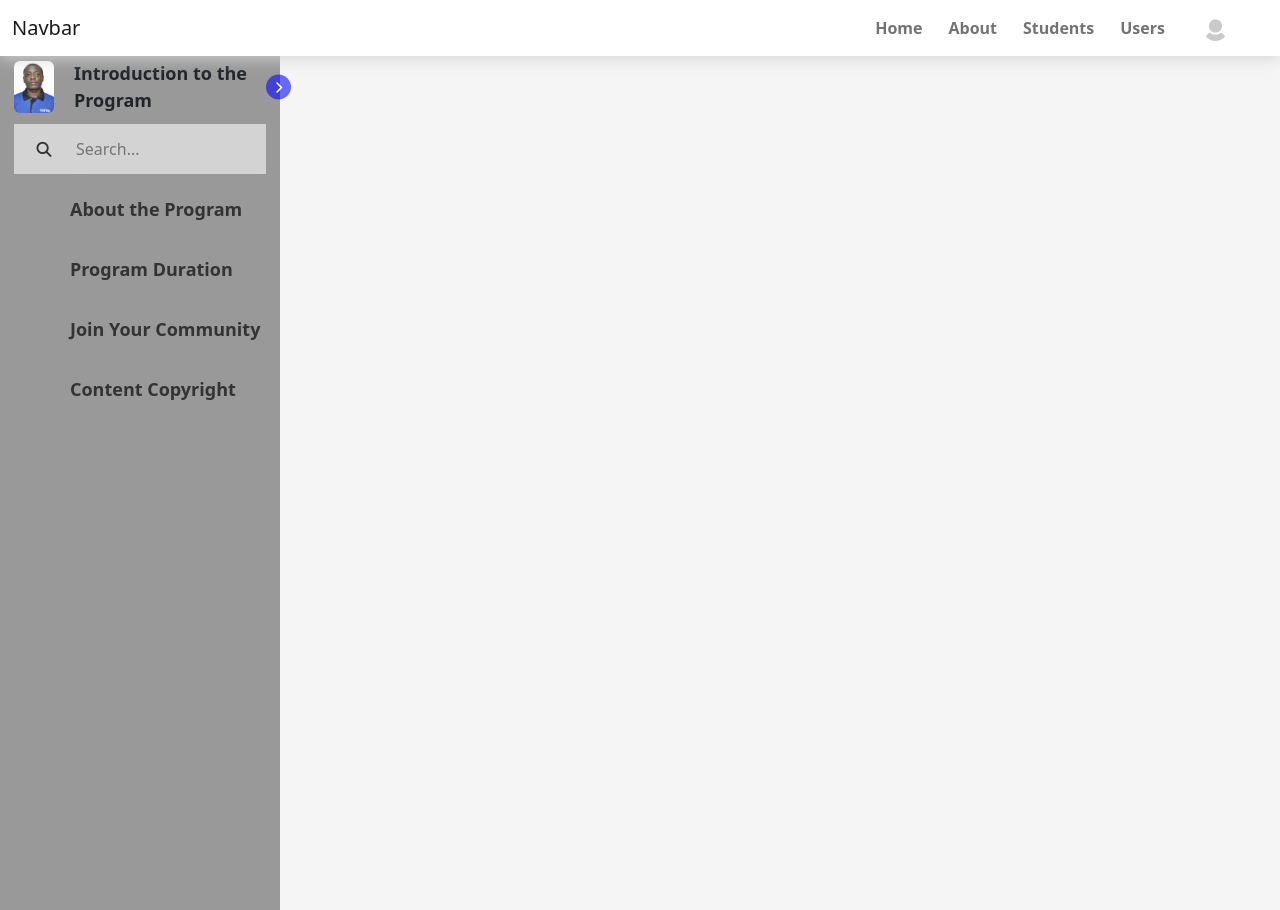
After one commit to Nehemiah60/KnowledgeHub, a Flask app: page /intro-module in a window 1280 px wide. The commit adds this page. Run offline with Flask 3, Linux system fonts and the light colour scheme; the visitor is signed in with stand-in values (Sample User, id 1).

Commit message:
module sidebar navigation

```diff
--- a/app.py
+++ b/app.py
@@ -102,6 +102,12 @@ def course_details():
 
     return render_template('course_details.html', image_file=image_file)
 
+#modules page
+@app.route('/intro-module', methods=['POST', 'GET'])
+def modules():
+    image_file = url_for('static', filename='images/' + current_user.image_file)
+    return render_template('intro-module.html', image_file=image_file)
+
 
 
 #Add student
--- a/static/css/style.css
+++ b/static/css/style.css
@@ -577,15 +577,123 @@ width: 13%;
 
 .accordion {
     max-height: 0;
-    visibility: hidden;
-    transition: max-height 0.3s ease;
-    cursor: pointer;
+    overflow: hidden;
+    transition: max-height 0.5s ease;
+
 }
-
-
 
 .activeAccord .accordion {
     max-height: 400px; /* or any other desired height */
-    visibility: visible;
-    cursor: pointer;
+
 }
+
+/* STYLING THE MODULES SIDEBAR */
+
+/*** REUSABLE CSS FOR THE SIDEBAR****/
+.sidebar .text{
+    font-size: 18px;
+    font-weight: 600;
+}
+
+.sidebar .image{
+    min-width: 60px;
+    display: flex;
+    align-items: center;
+}
+
+.sidebar .image-text img{
+    width: 40px;
+    border-radius: 6px;
+}
+
+.sidebar{
+    position: fixed;
+    top: 50;
+    left: 0;
+    height: 100%;
+    width: 280px;
+    padding: 10px 14px;
+    background: #999;
+
+}
+.sidebar header{
+    position: relative;
+}
+.sidebar header .image-text{
+    display: flex;
+    align-items: center;
+}
+
+header .image-text .header-text{
+    display: flex;
+
+}
+
+.header-text .module-name{
+font-weight: 600;
+}
+
+.sidebar header .toggleDrop{
+position: absolute;
+top: 50%;
+right: -25px;
+transform: translateY(-50%);
+height: 25px;
+width: 25px;
+background-color: rgba(0, 0, 255, 0.575);
+display: flex;
+align-items: center;
+justify-content: center;
+border-radius: 50%;
+color: white;
+font-size: 12px;
+}
+
+.sidebar li{
+    height: 50px;
+    margin-top: 10px;
+    list-style: none;
+    display: flex;
+    align-items: center;
+}
+
+.sidebar li .iconS{
+   font-size: 15px;
+   min-width: 60px;
+   display: flex;
+   align-items: center;
+   justify-content: center;
+
+}
+.sidebar li .iconS,
+.sidebar li .text{
+    color: #333;
+}
+
+.sidebar .search-box{
+    background: rgb(211, 211, 211);
+
+}
+
+.sidebar input{
+height: 100%;
+width: 100%;
+outline: none;
+border: none;
+background: lightgrey;
+border-radius: 10px;
+}
+
+.sidebar li a{
+    height: 100%;
+    width: 100%;
+    text-decoration: none;
+    align-items: center;
+    display: flex;
+    transition: all 0.5s ease;
+}
+
+.sidebar li a:hover{
+background: rgba(0, 0, 255, 0.459);
+
+}
--- a/static/js/app.js
+++ b/static/js/app.js
@@ -57,6 +57,6 @@ document.addEventListener('DOMContentLoaded', function() {
         accordionContent.parentElement.classList.toggle('activeAccord');
 
         // Optionally, you can scroll to the top of the accordion when it's clicked
-        //accordionTitle.scrollIntoView({ behavior: 'smooth', block: 'start' });
+
     });
 });
--- /dev/null
+++ b/templates/intro-module.html
@@ -0,0 +1,90 @@
+{%extends 'nav.html'%}
+
+
+{%block content%}
+
+          <img src="{{image_file}}" alt="" class="user-pic" onclick="toggleMenu()">
+        </div>
+        <div class="sub-menu-wrap" id="subMenu">
+          <div class="sub-menu">
+              <div class="user-info">
+                  <img src="{{ image_file }}" alt="" >
+                  <h6>{{ current_user.username }}</h6>
+              </div>
+              <hr>
+              <a href=" {{url_for('user_profile') }} " class="sub-menu-link">
+                  <i class="fa-regular fa-pen-to-square"></i>
+                  <p>Edit Profile</p>
+                  <span>></span>
+              </a>
+              <a href=" {{ url_for('courses') }} " class="sub-menu-link">
+                  <i class="fa-solid fa-cart-shopping"></i>
+                  <p>My Courses</p>
+                  <span>></span>
+              </a>
+              <a href="" class="sub-menu-link">
+                  <i class="fa-solid fa-gears"></i>
+                  <p>Settings</p>
+                  <span>></span>
+              </a>
+              {% if current_user.is_authenticated %}
+              <a href="{{url_for('logout')}}" class="sub-menu-link">
+                  <i class="fa-solid fa-arrow-right-from-bracket"></i>
+                  <p>Sign out</p>
+                  <span>></span>
+              </a>
+              {%endif%}
+
+          </div>
+      </div>
+      </div>
+    </nav>
+
+<nav class="sidebar">
+<header>
+    <div class="image-text">
+        <span class="image">
+            <img src=" {{url_for('static', filename='images/nehemiah.jpg')}}  " alt="">
+        </span>
+        <div class="text header-text">
+            <span class="module-name"> Introduction to the Program</span>
+
+        </div>
+    </div>
+    <i class="fa-solid fa-chevron-right toggleDrop"></i>
+</header>
+<div class="module-menu-bar">
+    <div class="module-menu">
+        <li class="search-box">
+            <i class="fa-solid fa-magnifying-glass iconS"></i>
+            <input type="search" placeholder="Search...">
+        </li>
+
+        <ul class="module-menu-links">
+            <li class="module-nav-links">
+                <a href="">
+                    <span class="text nav-text ms-4"> About the Program</span>
+                </a>
+            </li>
+            <li class="module-nav-links">
+                <a href="">
+                    <span class="text nav-text ms-4"> Program Duration</span>
+                </a>
+            </li>
+            <li class="module-nav-links">
+                <a href="">
+                    <span class="text nav-text ms-4"> Join Your Community</span>
+                </a>
+            </li>
+            <li class="module-nav-links">
+                <a href="">
+                    <span class="text nav-text ms-4"> Content Copyright</span>
+                </a>
+            </li>
+        </ul>
+
+    </div>
+</div>
+</nav>
+
+{%endblock%}
```
Also changed, not shown: templates/course_details.html (+15 -9 lines).
